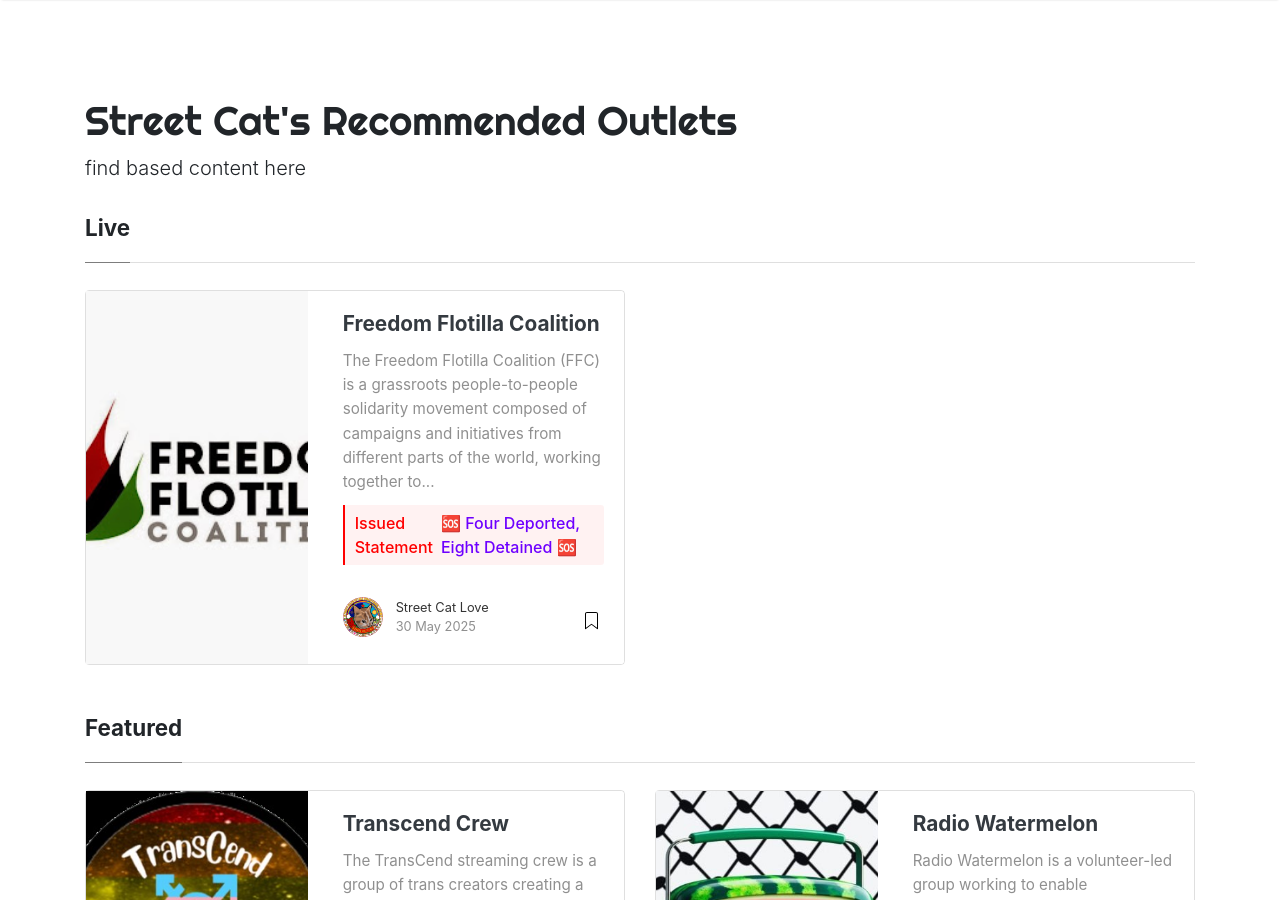
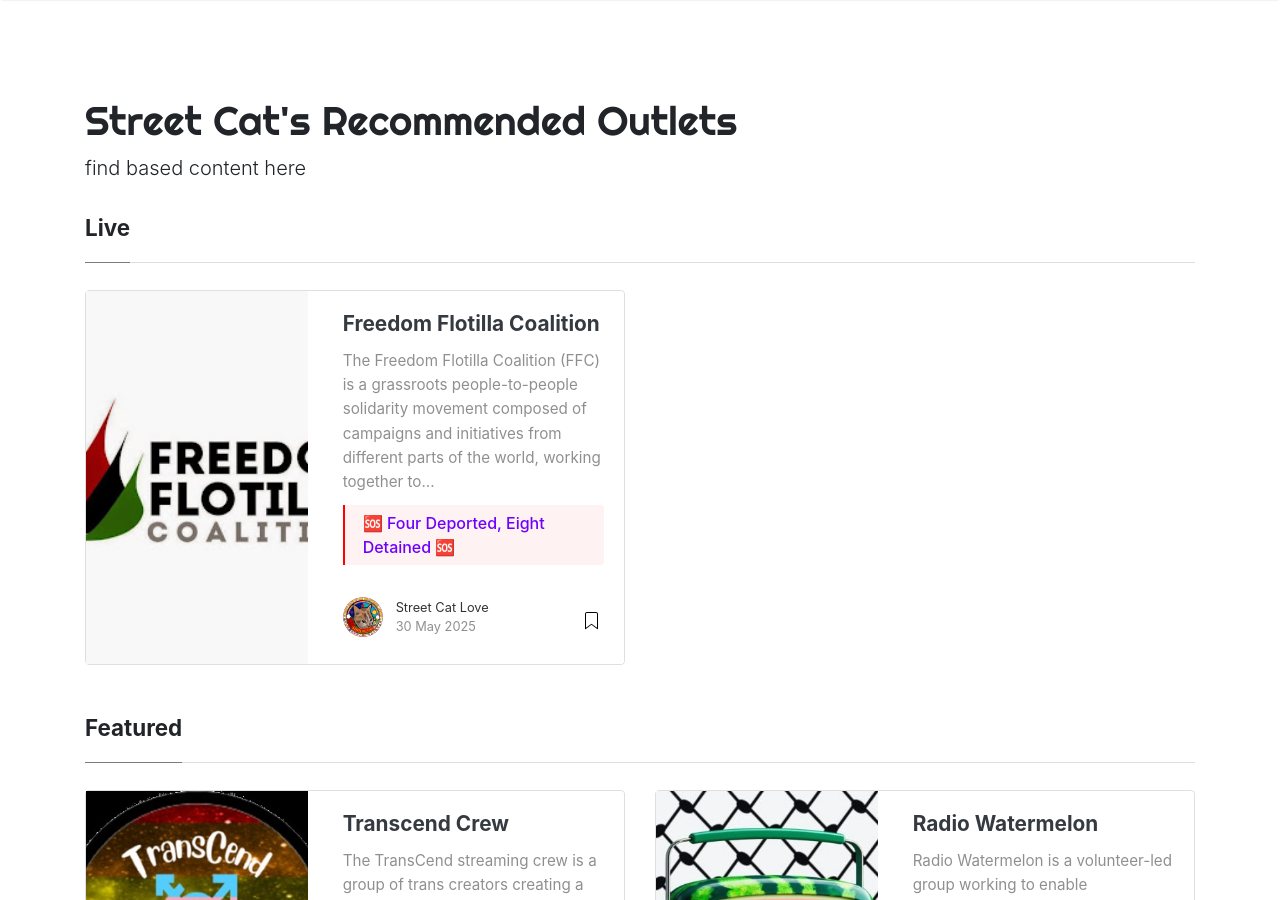
Before and after one commit to StreetCatLove/recs, a Jekyll site: the page built from index.html, in a window 1280 px wide and 900 px high. Built offline with Jekyll 4.4.1, drawn with Linux system fonts in a browser that asks for light colours; nearby versions of some CDN libraries; a script that is not in the unit is left out.

Commit message:
Update sosbox.html

```diff
--- a/_includes/sosbox.html
+++ b/_includes/sosbox.html
@@ -33,7 +33,7 @@
                             <h4 class="card-text">{{ post.excerpt | strip_html | truncatewords:25 }}</h4>
 
                             <div class="sos-status" style="margin-top: 10px;">
-                                <span class="live-badge">Issued Statement</span>
+                                <span class="live-badge"></span>
                                 <a href="{{ post.sos-link }}" target="_blank" class="watch-link">🆘 Four Deported, Eight Detained 🆘</a>
                             </div>
                         </div>
```
